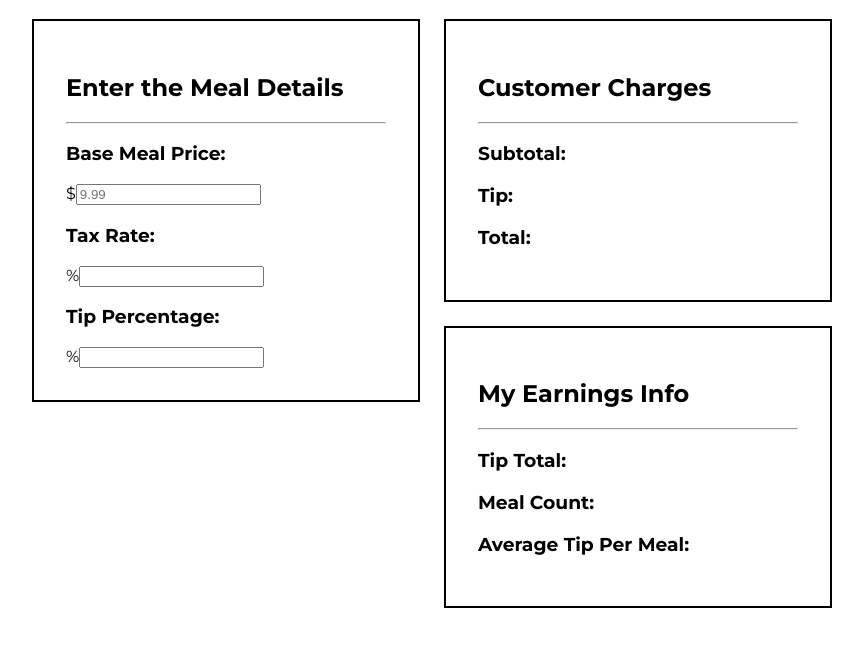
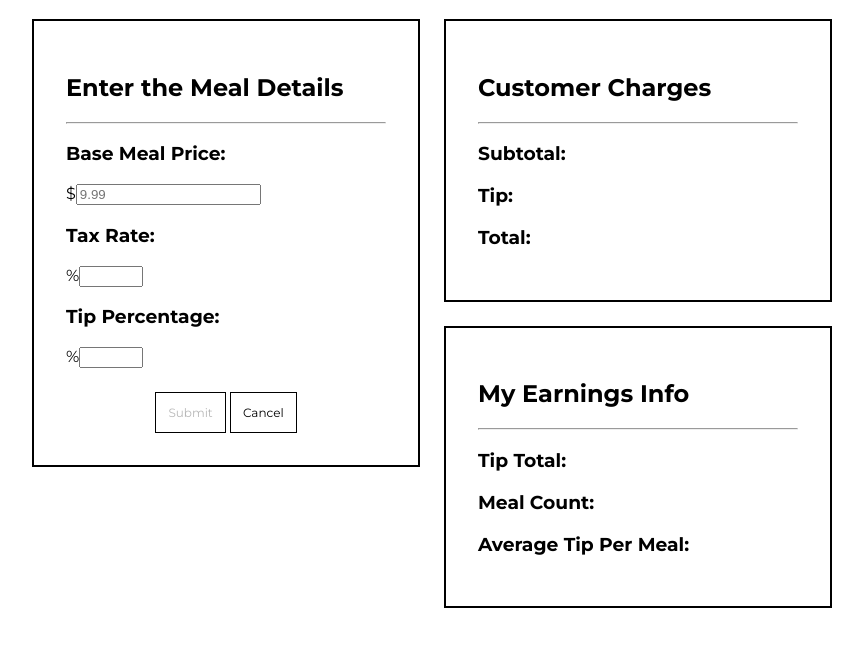
Before and after one commit to bonnichiwa/waitstaff-calculator, a plain HTML site: page index.html in a window 1280 px wide. Shown: the part 63-710 px from the top of the page, without its empty margins (208-1071 px from the left). Drawn offline with nearby package versions, Linux system fonts and the light colour scheme.

Commit message:
not allowing click until form has been filled out with correct information

```diff
--- a/css/styles.css
+++ b/css/styles.css
@@ -25,3 +25,21 @@ body {
 .earnings-info {
   float: right;
 }
+
+
+.buttons {
+  text-align: center;
+}
+
+#submit, #cancel {
+  font-family: 'Montserrat', sans-serif;
+  font-size: .75em;
+  margin-top: 2em;
+  background-color: white;
+  padding: 1em;
+  border: 1px solid black;
+}
+
+#submit:hover, #cancel:hover {
+  cursor: pointer;
+}
--- a/index.html
+++ b/index.html
@@ -17,22 +17,27 @@
     <h1>Waitstaff Calculator</h1>
   </header>
 
-  <form name="tipsForm" ng-controller="tipsController">
+  <form name="tipsForm" ng-controller="tipsController" ng-submit="submit()">
     <div class="meal-details">
       <h2>Enter the Meal Details</h2>
       <hr>
       <h3>Base Meal Price:</h3>
-      $<input type="number" ng-model="mealprice" placeholder="9.99" />
+      $<input type="number" ng-model="mealprice" placeholder="9.99" required min="0" />
       <h3>Tax Rate:</h3>
-      %<input type="number" ng-model="taxpercent" />
+      %<input type="number" ng-model="taxpercent" required min="0" max="100"/>
       <h3>Tip Percentage:</h3>
-      %<input type="number" ng-model="tippercent"/>
+      %<input type="number" ng-model="tippercent" required min="0" max="100"/>
+      <br>
+      <div class="buttons">
+        <input type="submit" value="Submit" id="submit" ng-disabled="tipsForm.$invalid" />
+        <input type="submit" value="Cancel" id="cancel" />
+      </div>
     </div>
 
     <div class="customer-charges">
       <h2>Customer Charges</h2>
       <hr>
-      <h3>Subtotal: {{ mealprice + (mealprice * taxpercent/100) | currency }}</h3>
+      <h3>Subtotal: {{ mealprice + (mealprice * taxpercent/100) | currency }} </h3>
       <h3>Tip: {{ (tippercent/100) * (mealprice + (mealprice * taxpercent/100)) | currency }}</h3>
       <h3>Total: {{ (mealprice + (mealprice * taxpercent/100)) + ((tippercent/100) * (mealprice + (mealprice * taxpercent/100))) | currency }} </h3>
     </div>
```
